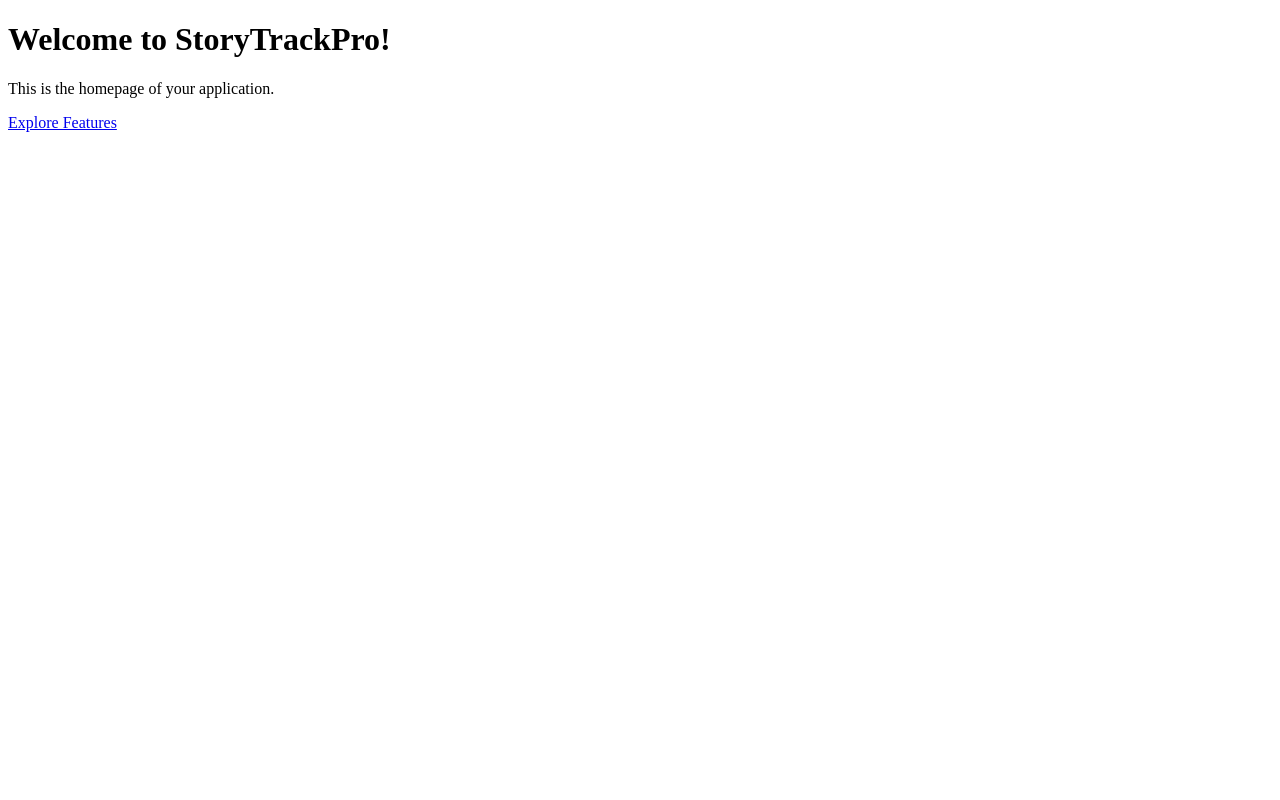
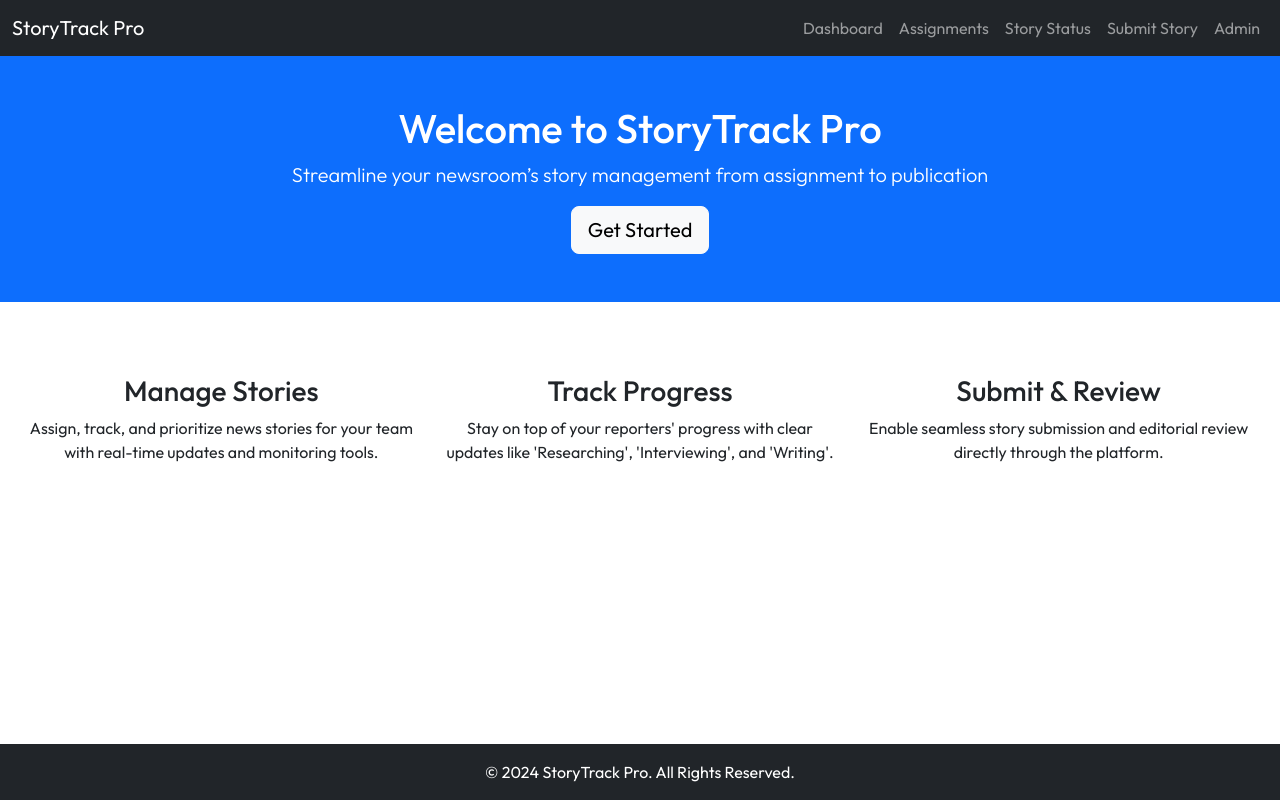
Before and after one commit to sarahculpepper/databases-project, a Django app: page / in a window 1280 px wide. Run offline with Django 5.2, Linux system fonts and the light colour scheme.

Commit message:
added a home page

```diff
--- /dev/null
+++ b/storytrackpro/static/css/homepage.css
@@ -0,0 +1,35 @@
+* {
+    margin: 0;
+    padding: 0;
+    box-sizing: border-box;
+}
+
+html, body {
+    font-family: "Outfit", sans-serif;
+    height: 100%;
+    max-width: 100% !important;
+    margin: 0;
+    padding: 0;
+    display: flex;
+    flex-direction: column;
+}
+
+.container {
+    flex: 1;
+    min-width: 100vw !important;
+    padding: 0;
+    margin: 0;
+}
+
+.footer {
+    margin-top: auto;
+    width: 100vw !important;
+    height: 50px;
+    line-height: 30px;
+    text-align: center;
+    margin: 0;
+    padding: 0;
+    bottom: 0;
+    left: 0;
+    right: 0;
+}
--- a/storytrackpro/storytrackpro/templates/homepage.html
+++ b/storytrackpro/storytrackpro/templates/homepage.html
@@ -1,13 +1,74 @@
+{% load static %}
 <!DOCTYPE html>
 <html lang="en">
 <head>
+    <style>@import url('https://fonts.googleapis.com/css2?family=Outfit:wght@100..900&display=swap');</style>
     <meta charset="UTF-8">
     <meta name="viewport" content="width=device-width, initial-scale=1.0">
-    <title>StoryTrackPro - Homepage</title>
+    <title>StoryTrack Pro - Home</title>
+    <link href="https://cdn.jsdelivr.net/npm/bootstrap@5.3.0/dist/css/bootstrap.min.css" rel="stylesheet">
+    <link rel="stylesheet" href="{% static 'css/homepage.css' %}">
 </head>
 <body>
-    <h1>Welcome to StoryTrackPro!</h1>
-    <p>This is the homepage of your application.</p>
-    <a href="#">Explore Features</a>
+    <div class="container">
+        <nav class="navbar navbar-expand-lg navbar-dark bg-dark">
+            <div class="container-fluid">
+                <a class="navbar-brand" href="#">StoryTrack Pro</a>
+                <button class="navbar-toggler" type="button" data-bs-toggle="collapse" data-bs-target="#navbarNav" aria-controls="navbarNav" aria-expanded="false" aria-label="Toggle navigation">
+                    <span class="navbar-toggler-icon"></span>
+                </button>
+                <div class="collapse navbar-collapse" id="navbarNav">
+                    <ul class="navbar-nav ms-auto">
+                        <li class="nav-item">
+                            <a class="nav-link" href="#">Dashboard</a>
+                        </li>
+                        <li class="nav-item">
+                            <a class="nav-link" href="#">Assignments</a>
+                        </li>
+                        <li class="nav-item">
+                            <a class="nav-link" href="#">Story Status</a>
+                        </li>
+                        <li class="nav-item">
+                            <a class="nav-link" href="#">Submit Story</a>
+                        </li>
+                        <li class="nav-item">
+                            <a class="nav-link" href="#">Admin</a>
+                        </li>
+                    </ul>
+                </div>
+            </div>
+        </nav>
+
+        <header class="bg-primary text-white text-center py-5">
+            <div class="container">
+                <h1>Welcome to StoryTrack Pro</h1>
+                <p class="lead">Streamline your newsroom’s story management from assignment to publication</p>
+                <a href="#" class="btn btn-light btn-lg">Get Started</a>
+            </div>
+        </header>
+
+        <section class="container my-5 p-4">
+            <div class="row text-center">
+                <div class="col-md-4">
+                    <h3>Manage Stories</h3>
+                    <p>Assign, track, and prioritize news stories for your team with real-time updates and monitoring tools.</p>
+                </div>
+                <div class="col-md-4">
+                    <h3>Track Progress</h3>
+                    <p>Stay on top of your reporters' progress with clear updates like 'Researching', 'Interviewing', and 'Writing'.</p>
+                </div>
+                <div class="col-md-4">
+                    <h3>Submit & Review</h3>
+                    <p>Enable seamless story submission and editorial review directly through the platform.</p>
+                </div>
+            </div>
+        </section>
+    </div>
+        <footer class="bg-dark text-white text-center pt-3">
+            <p>&copy; 2024 StoryTrack Pro. All Rights Reserved.</p>
+        </footer>
+
+
+    <script src="https://cdn.jsdelivr.net/npm/bootstrap@5.3.0/dist/js/bootstrap.bundle.min.js"></script>
 </body>
 </html>
--- a/storytrackpro/storytrackpro/urls.py
+++ b/storytrackpro/storytrackpro/urls.py
@@ -1,8 +1,13 @@
 from django.contrib import admin
 from django.urls import path
 from .views import homepage_view
+from django.conf import settings
+from django.conf.urls.static import static
 
 urlpatterns = [
     path('admin/', admin.site.urls),
     path('', homepage_view, name='homepage'),
 ]
+
+if settings.DEBUG:
+    urlpatterns += static(settings.STATIC_URL, document_root=settings.STATIC_ROOT)
```
Also changed, not shown: storytrackpro/storytrackpro/settings.py (+6 -2 lines), 1 other file.
